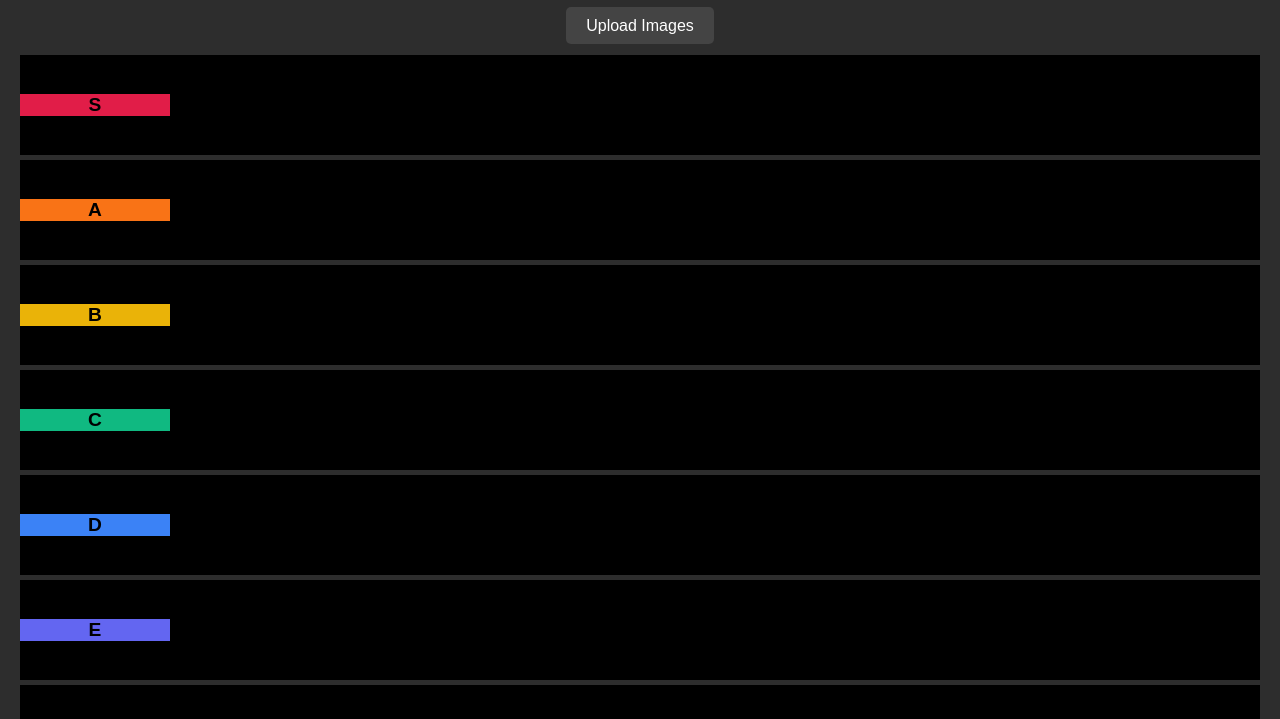
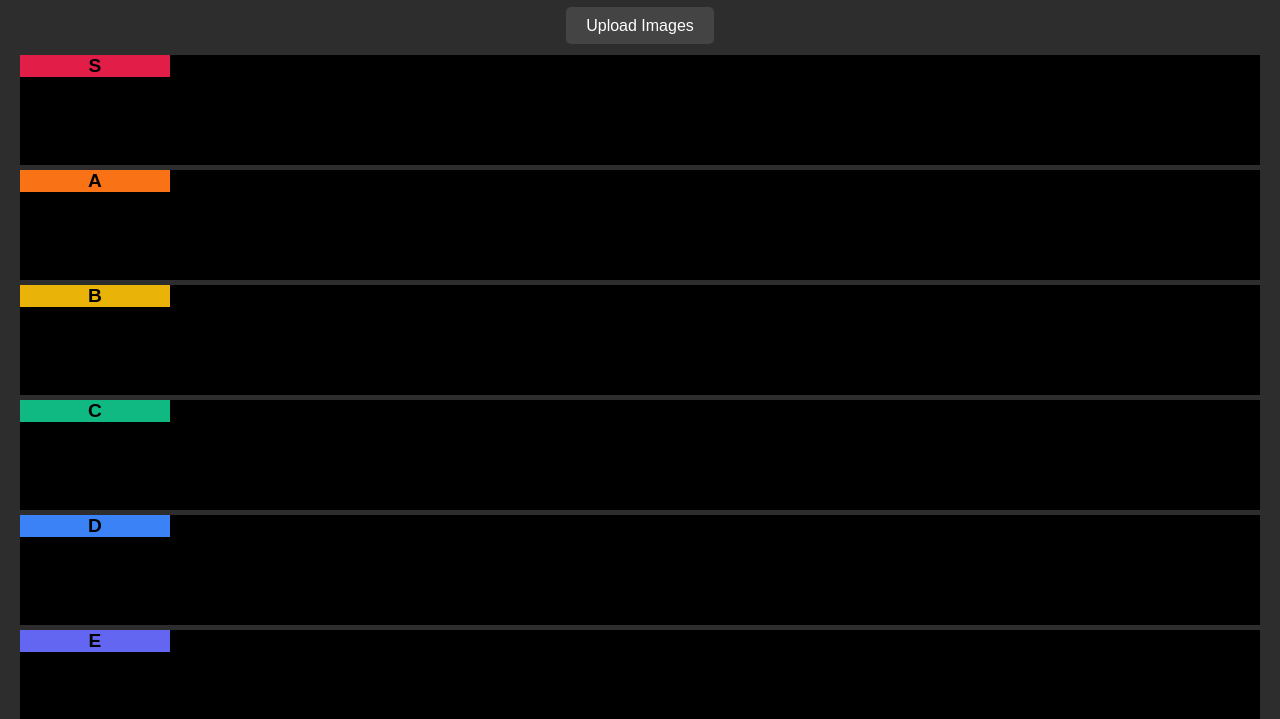
Before and after one commit to Yu1to1248/Tiermaker, a plain HTML site: page index.html in a window 1280 px wide. Shown: the part 81-800 px from the top of the page. Drawn offline with Linux system fonts and the light colour scheme.

Commit message:
Update index.html

```diff
--- a/index.html
+++ b/index.html
@@ -50,22 +50,23 @@
 
     .tier-row {
   display: flex;
-      align-items: center;
+  align-items: stretch;
   background-color: black;
-      min-height: 90px;
+  min-height: 100px;
 }
 
 .tier-label {
   flex: 0 0 150px;
-      height: 100%;
   display: flex;
   align-items: center;
   justify-content: center;
   font-weight: bold;
   font-size: 1.2em;
-      color: white;
+  height: 100%;
+  color: black; /* ← ここで明示的に黒に固定 */
 }
 
+/* 各Tierの背景色と文字色（黒） */
 .tier-S { background-color: #e11d48; color: black; }
 .tier-A { background-color: #f97316; color: black; }
 .tier-B { background-color: #eab308; color: black; }
@@ -76,13 +77,14 @@
 
 .tier-dropzone {
   flex: 1;
-      min-height: 90px;
   display: flex;
   align-items: center;
   padding: 5px;
   overflow-x: auto;
   gap: 5px;
+  min-height: 100px;
 }
+
 
     .tier-dropzone img {
       max-height: 80px;
```
Lines whose indentation alone changed are shown as unchanged.
